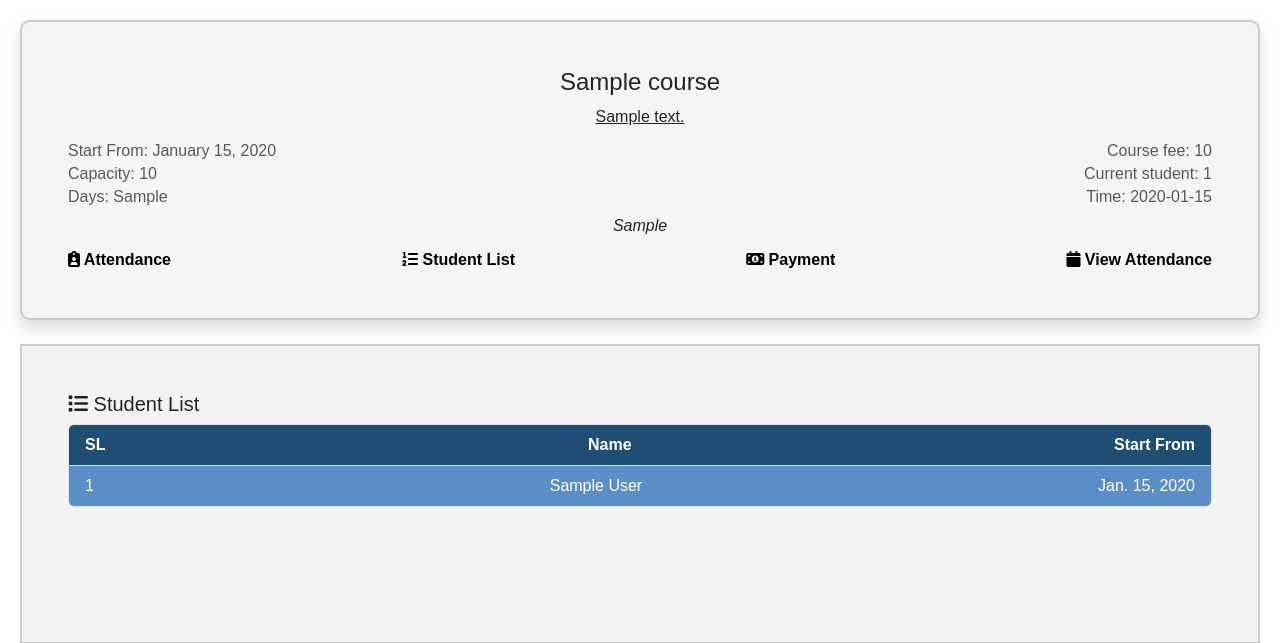
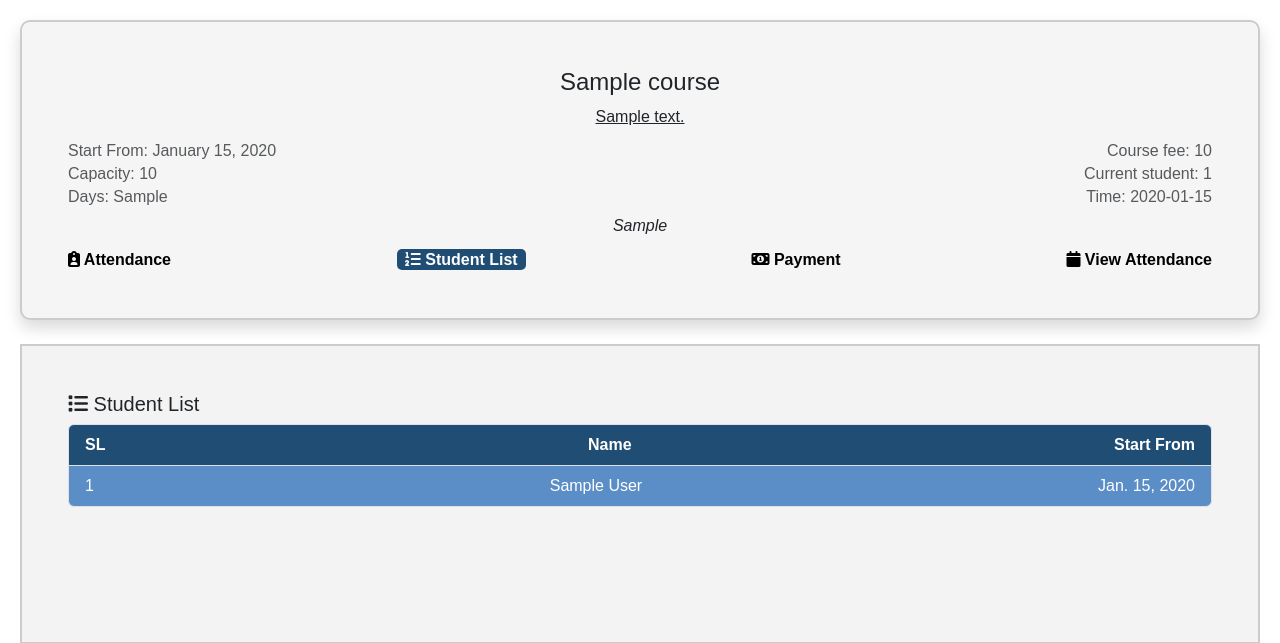
Before and after one commit to ripon1995/student-manager, a Django app: page /course/view/course/00000000-0000-0000-0000-000000000001/ in a window 1280 px wide. Shown: the top 643 px of the page. Run offline with Django 5.2, Linux system fonts and the light colour scheme; tables that the repository leaves empty hold one stand-in row (values such as "Sample post").

Commit message:
What? - active menu marked

```diff
--- a/course/templates/course/course_detail.html
+++ b/course/templates/course/course_detail.html
@@ -93,7 +93,7 @@
                         <a href="#" id="show-attendance-form"> <i class="fa-solid fa-clipboard-user"></i> Attendance</a>
                     </h6>
                     <h6 class="card-subtitle mb-2 text-muted">
-                        <a href="#" id="show-student-list"> <i class="fa-solid fa-list-ol"></i> Student List </a>
+                        <a href="#" id="show-student-list" class="active-menu"> <i class="fa-solid fa-list-ol"></i> Student List </a>
                     </h6>
                     <h6 class="card-subtitle mb-2 text-muted">
                         <a href="#" id="show-payment-list"> <i class="fa-solid fa-money-bill-1"></i> Payment </a>
```
